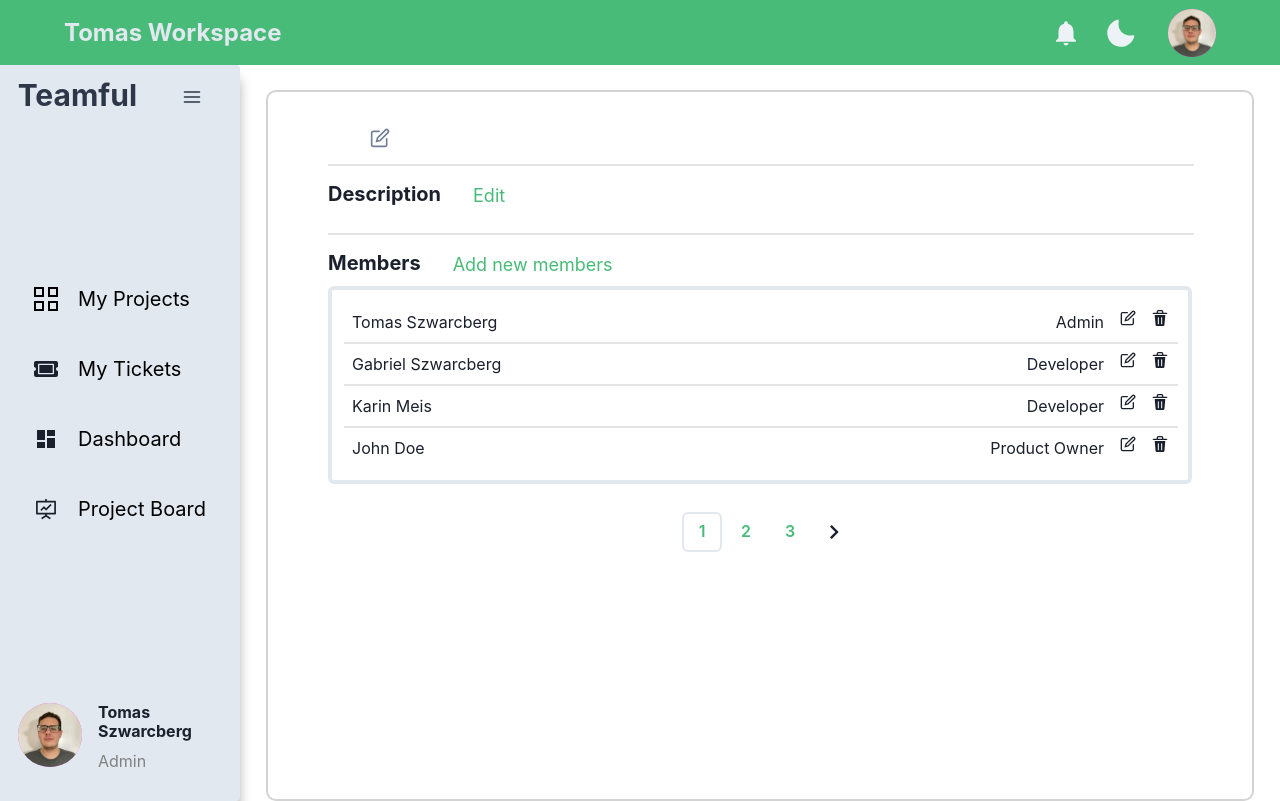
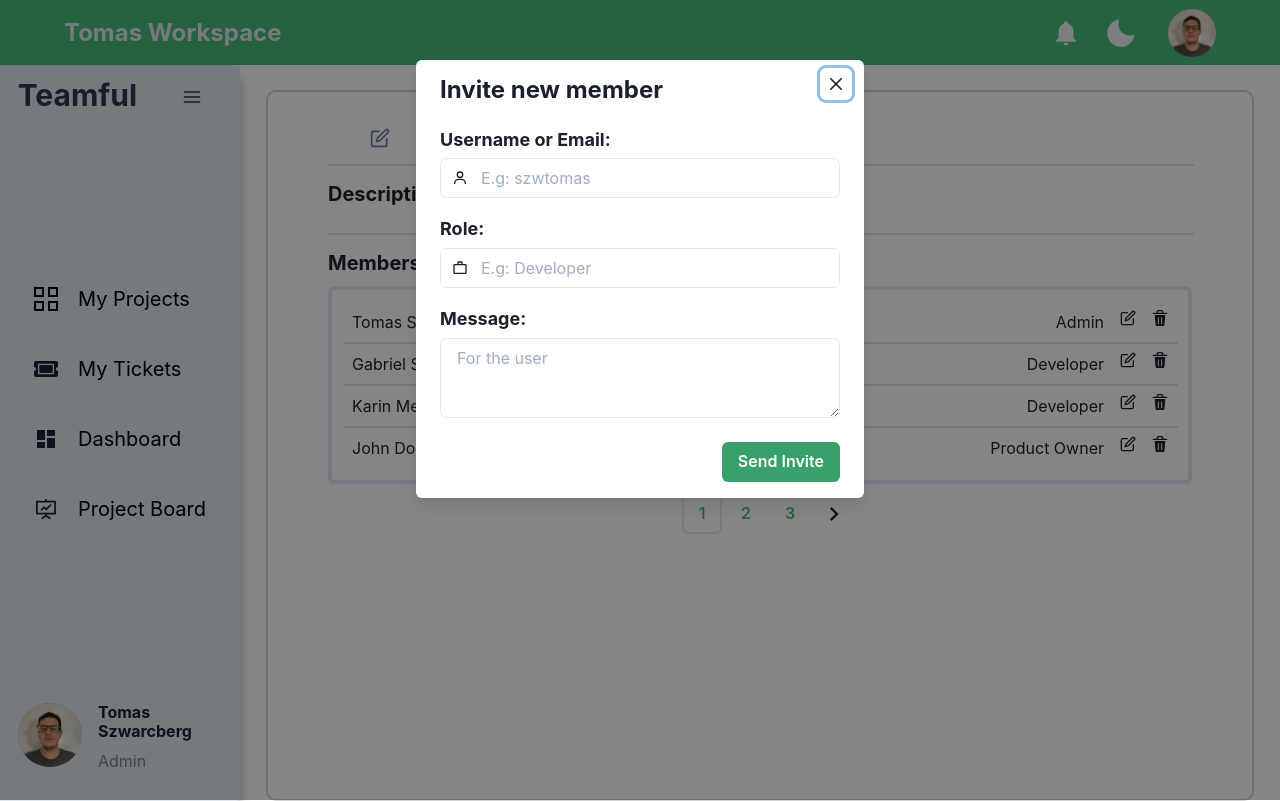
Before and after one commit to szwtomas/teamful, a React (Create React App) app: page /1/projectdescription in a window 1280 px wide. Both pictures are taken after a click on the link "Add new members". Built offline with nearby package versions, Linux system fonts and the light colour scheme.

Commit message:
Adds AddMemberModal component

```diff
--- /dev/null
+++ b/src/components/ui/AddMemberModal.js
@@ -0,0 +1,82 @@
+import React from "react";
+import {
+	Modal,
+	ModalOverlay,
+	ModalContent,
+	ModalHeader,
+	ModalCloseButton,
+	ModalFooter,
+	ModalBody,
+	Button,
+	Stack,
+	Heading,
+	Input,
+	InputGroup,
+	InputLeftElement,
+	Textarea,
+} from "@chakra-ui/react";
+import { BiUser } from "react-icons/bi";
+import { MdWorkOutline } from "react-icons/md";
+
+const AddMemberModal = ({ isOpen, onClose }) => {
+	return (
+		<Modal blockScrollOnMount={true} isOpen={isOpen} onClose={onClose}>
+			<ModalOverlay />
+			<ModalContent>
+				<ModalHeader>
+					<Heading as="h4" fontSize="2xl">
+						Invite new member
+					</Heading>
+				</ModalHeader>
+				<ModalCloseButton />
+				<ModalBody>
+					<Stack direction="column" spacing={5}>
+						<Stack direction={"column"}>
+							<Heading as="h5" fontSize={"lg"}>
+								Username or Email:
+							</Heading>
+							<InputGroup>
+								<InputLeftElement
+									pointerEvents="none"
+									children={<BiUser color="gray.300" />}
+								/>
+								<Input
+									type="tel"
+									placeholder="E.g: szwtomas"
+									_focus={{ border: "1px solid #48BB78" }}
+								/>
+							</InputGroup>
+						</Stack>
+						<Stack direction="column">
+							<Heading as="h5" fontSize="lg">
+								Role:
+							</Heading>
+							<InputGroup>
+								<InputLeftElement
+									pointerEvents="none"
+									children={<MdWorkOutline color="gray.300" />}
+								/>
+								<Input
+									type="tel"
+									placeholder="E.g: Developer"
+									_focus={{ border: "1px solid #48BB78" }}
+								/>
+							</InputGroup>
+						</Stack>
+						<Stack direction="column">
+							<Heading as="h5" fontSize="lg">
+								Message:
+							</Heading>
+							<Textarea placeholder="For the user" />
+						</Stack>
+					</Stack>
+				</ModalBody>
+				<ModalFooter>
+					<Button colorScheme={"green"}>Send Invite</Button>
+				</ModalFooter>
+			</ModalContent>
+		</Modal>
+	);
+};
+
+export default AddMemberModal;
--- a/src/components/ui/MembersList.js
+++ b/src/components/ui/MembersList.js
@@ -37,6 +37,8 @@ const MembersList = ({
 							<Spacer />
 							<Stack direction="row" spacing={4}>
 								<Text>{member.role}</Text>
+								{showEdit && (
+									<>
 										<Icon
 											as={EditIcon}
 											transition="all 0.2s ease"
@@ -47,6 +49,8 @@ const MembersList = ({
 											transition="all 0.2s ease"
 											_hover={hoverStyle}
 										/>
+									</>
+								)}
 							</Stack>
 						</Flex>
 						{i !== currentMembers.length - 1 && <Separator />}
--- a/src/components/ui/MembersPreview.js
+++ b/src/components/ui/MembersPreview.js
@@ -32,7 +32,7 @@ const MembersPreview = ({ showTitle = true, showEdit = false }) => {
 				members={members}
 				currentPage={currentPage}
 				membersLimit={membersPerPage}
-				showRemove={showEdit}
+				showEdit={showEdit}
 			/>
 			<Pagination
 				itemsPerPage={membersPerPage}
--- a/src/components/ui/Pagination.js
+++ b/src/components/ui/Pagination.js
@@ -18,7 +18,7 @@ const Pagination = ({
 		<nav>
 			<Flex
 				direction="row"
-				mt={"20px"}
+				mt={"2px"}
 				alignItems="center"
 				justifyContent={"center"}
 			>
--- a/src/components/ui/ProjectDescription.js
+++ b/src/components/ui/ProjectDescription.js
@@ -12,10 +12,19 @@ import {
 	Text,
 	Textarea,
 	Button,
+	useDisclosure,
+	Modal,
+	ModalOverlay,
+	ModalContent,
+	ModalHeader,
+	ModalCloseButton,
+	ModalBody,
+	ModalFooter,
 } from "@chakra-ui/react";
 import { CheckIcon, EditIcon } from "@chakra-ui/icons";
 import Separator from "./Separator";
 import MembersPreview from "./MembersPreview";
+import AddMemberModal from "./AddMemberModal";
 
 const ProjectDescription = () => {
 	const { project } = useContext(ProjectContext);
@@ -41,6 +50,8 @@ const ProjectDescription = () => {
 	const handleDescriptionInputChange = evt => {
 		setEditDescriptionText(evt.target.value);
 	};
+
+	const { isOpen, onOpen, onClose } = useDisclosure();
 
 	return (
 		<Flex width="100%" ml="auto" mr="auto">
@@ -144,13 +155,14 @@ const ProjectDescription = () => {
 						<Heading as="h3" fontSize={"xl"}>
 							Members
 						</Heading>
-						<Link color="green.400" fontSize="lg">
+						<Link color="green.400" fontSize="lg" onClick={onOpen}>
 							Add new members
 						</Link>
 					</Stack>
 					<MembersPreview showTitle={false} showEdit={true} />
 				</Stack>
 			</Stack>
+			<AddMemberModal onClose={onClose} isOpen={isOpen} />
 		</Flex>
 	);
 };
```
Lines whose indentation alone changed are shown as unchanged.
